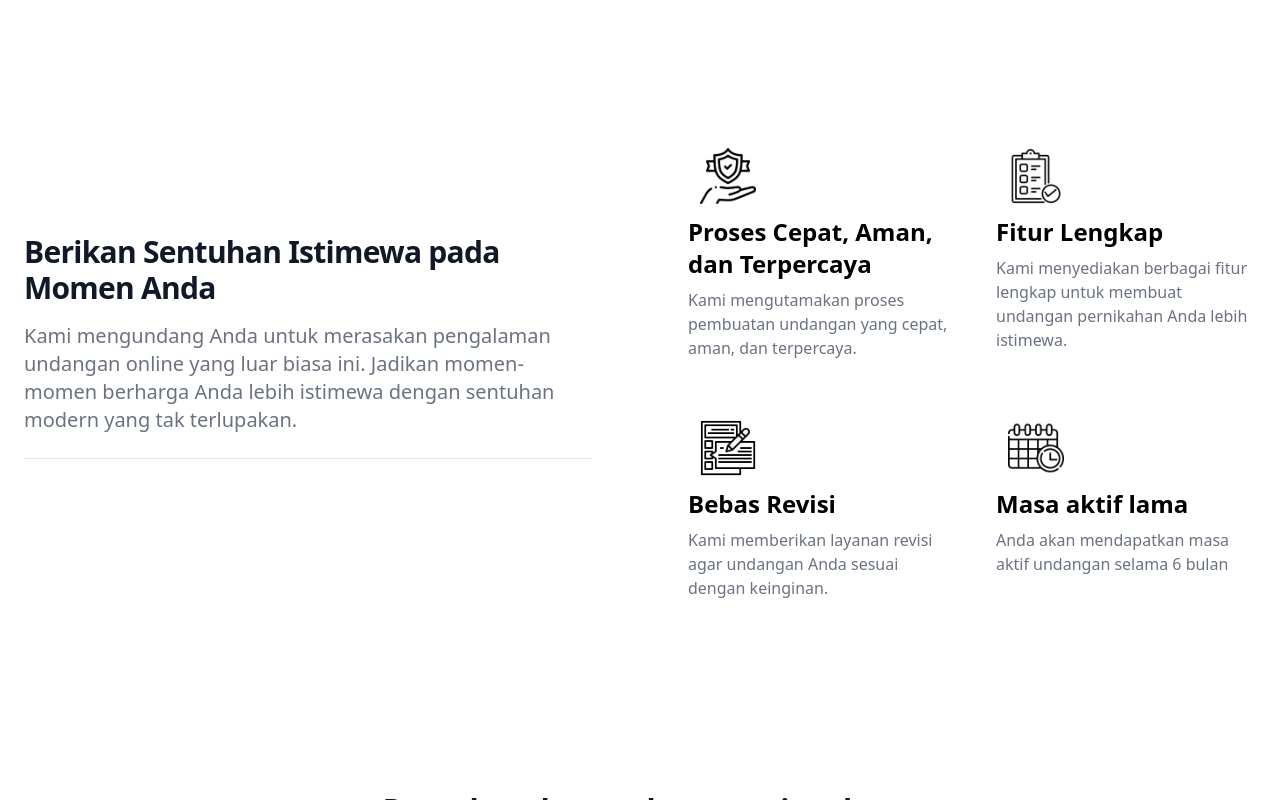
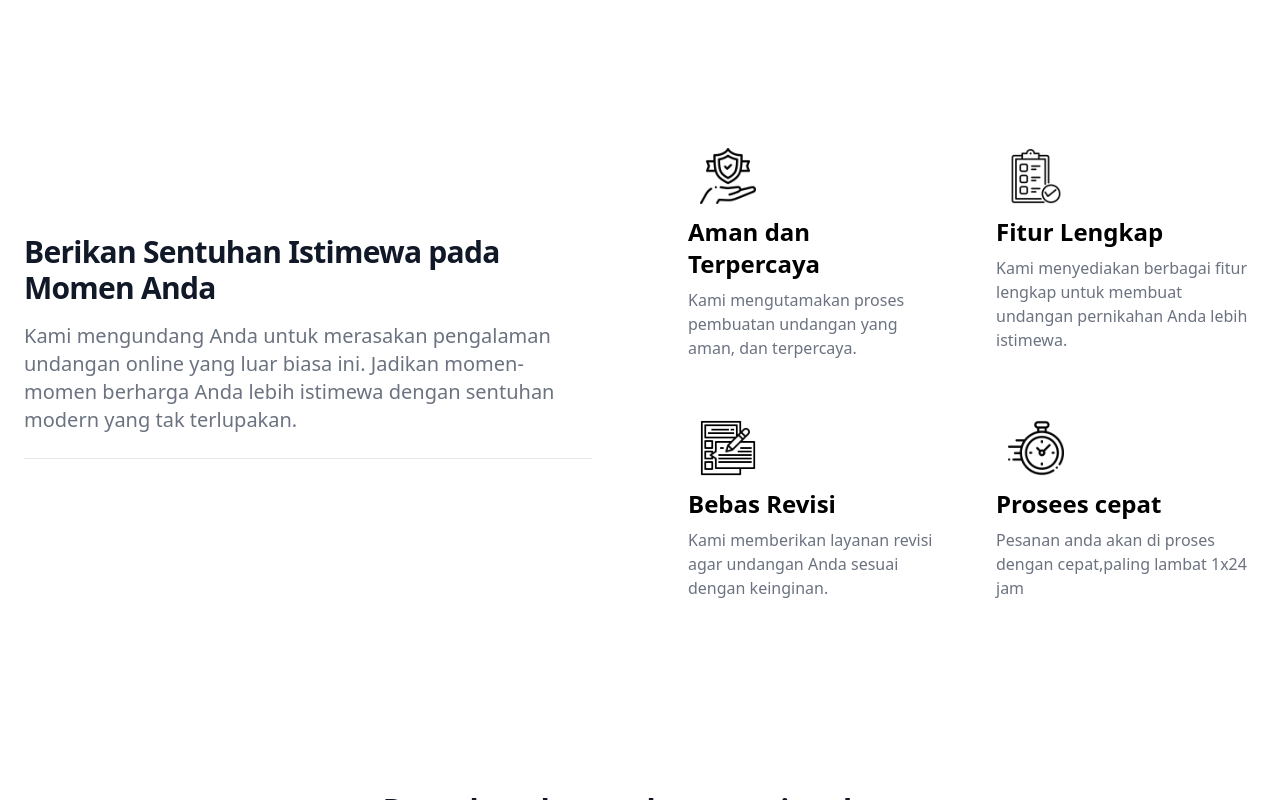
Before and after one commit to konan16/bahgiakita.github.io, a website: page index.html in a window 1280 px wide. Shown: the part 526-1326 px from the top of the page. Drawn offline with nearby package versions, Linux system fonts and the light colour scheme.

Commit message:
mengubah fitur

```diff
--- a/index.html
+++ b/index.html
@@ -174,10 +174,10 @@
           <div>
             <img src="images/protection.png" alt="" class="h-20 p-3" />
             <h3 class="mb-2 text-2xl font-bold dark:text-white">
-              Proses Cepat, Aman, dan Terpercaya
+              Aman dan Terpercaya
             </h3>
             <p class="font-light text-gray-500 dark:text-gray-400">
-              Kami mengutamakan proses pembuatan undangan yang cepat, aman, dan
+              Kami mengutamakan proses pembuatan undangan yang aman, dan
               terpercaya.
             </p>
           </div>
@@ -203,13 +203,13 @@
             </p>
           </div>
           <div>
-            <img src="images/deadline.png" alt="" class="h-20 p-3" />
+            <img src="images/clock.png" alt="" class="h-20 p-3" />
 
             <h3 class="mb-2 text-2xl font-bold dark:text-white">
-              Masa aktif lama
+              Prosees cepat
             </h3>
             <p class="font-light text-gray-500 dark:text-gray-400">
-              Anda akan mendapatkan masa aktif undangan selama 6 bulan
+              Pesanan anda akan di proses dengan cepat,paling lambat 1x24 jam
             </p>
           </div>
         </div>
```
Also changed, not shown: README.md, images/clock.png (added), images/deadline.png (deleted).
